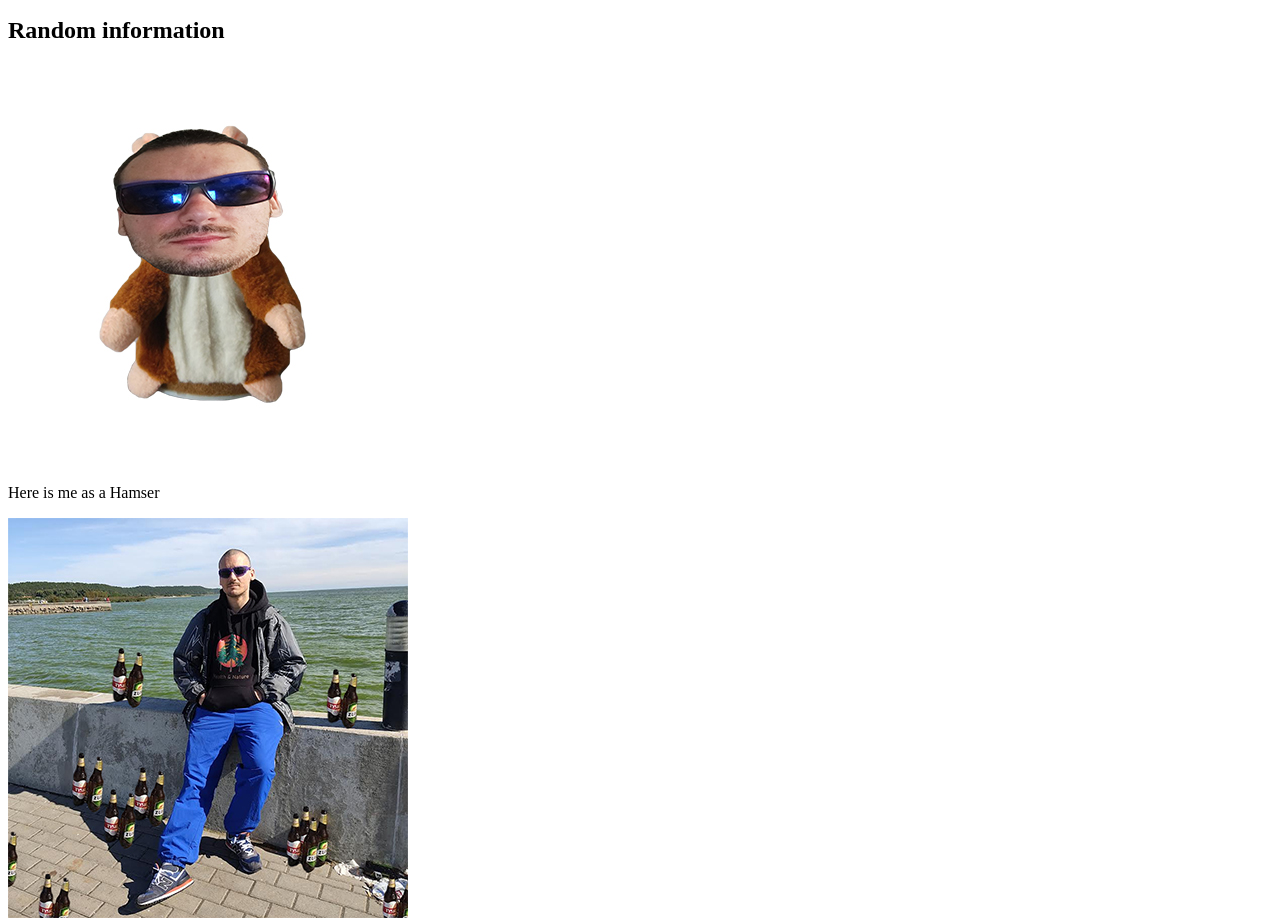
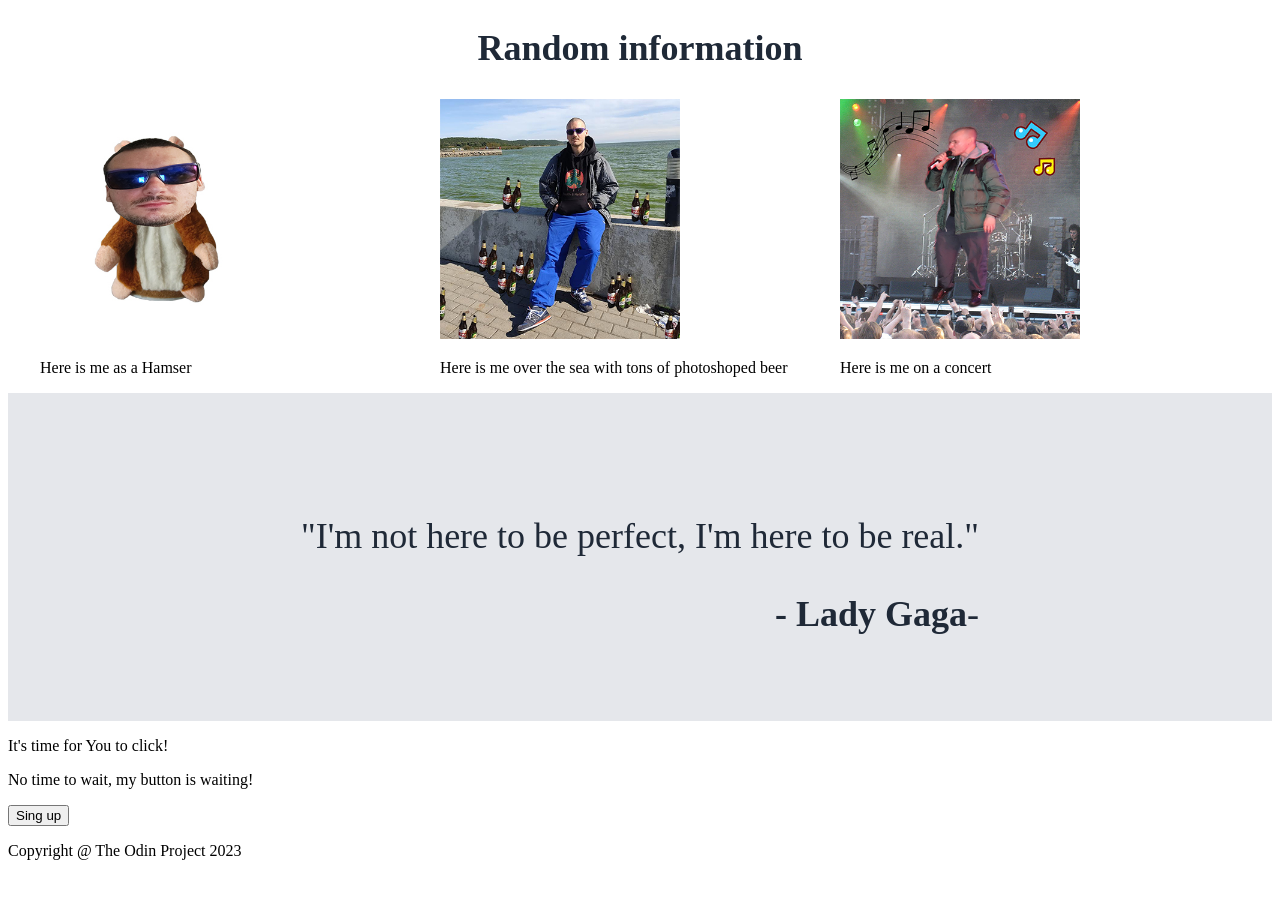
Before and after one commit to mfcuser/mfc-landing-page, a plain HTML site: page index.html in a window 1280 px wide. Shown: the part 304-1225 px from the top of the page. After the commit the page ends 1180 px from the top, so only its background shows below. Drawn offline with Linux system fonts and the light colour scheme.

Commit message:
Update info and quotes page

```diff
--- a/index.html
+++ b/index.html
@@ -56,7 +56,7 @@
         <div class="quotes-page">
             <blockquote>
                 <p>"I'm not here to be perfect, I'm here to be real."</p>
-                <footer>- Lady Gaga</footer>
+                <footer><b>- Lady Gaga</b>-</footer>
             </blockquote>
         </div>
 
--- a/styles.css
+++ b/styles.css
@@ -19,8 +19,11 @@
     color: #E5E7EB;
     font-size: 18px;
     text-decoration: none;
-    padding: 5px;
+    padding: 5px 10px;
+
 }
+
+
 
 /* awsome website part */
 
@@ -60,6 +63,46 @@
 .awsome-website img {
     width: 30%;
     height: auto;
+    display: flex;
+    flex-shrink: 0;
 }
 
 /* info page part */
+
+.info-page h2 {
+    display:flex;
+    justify-content: center;
+    font-size: 36px;
+    font-weight: extra-bold;
+    color: #1F2937;
+}
+
+.info-container {
+    display: flex;
+    justify-content: center;
+    gap: 0px;
+}
+
+.info-container img {
+    width: 60%;
+    height: auto;
+}
+
+/* quotes page */
+
+.quotes-page {
+    background-color: #E5E7EB;
+    padding: 50px;
+    display: flex;
+    justify-content: center;
+    font-size: 36px;
+    font-style: light;
+    font-family: italic;
+    color: #1F2937;
+
+}
+
+.quotes-page footer {
+    display: flex;
+    justify-content: flex-end;
+}
```
